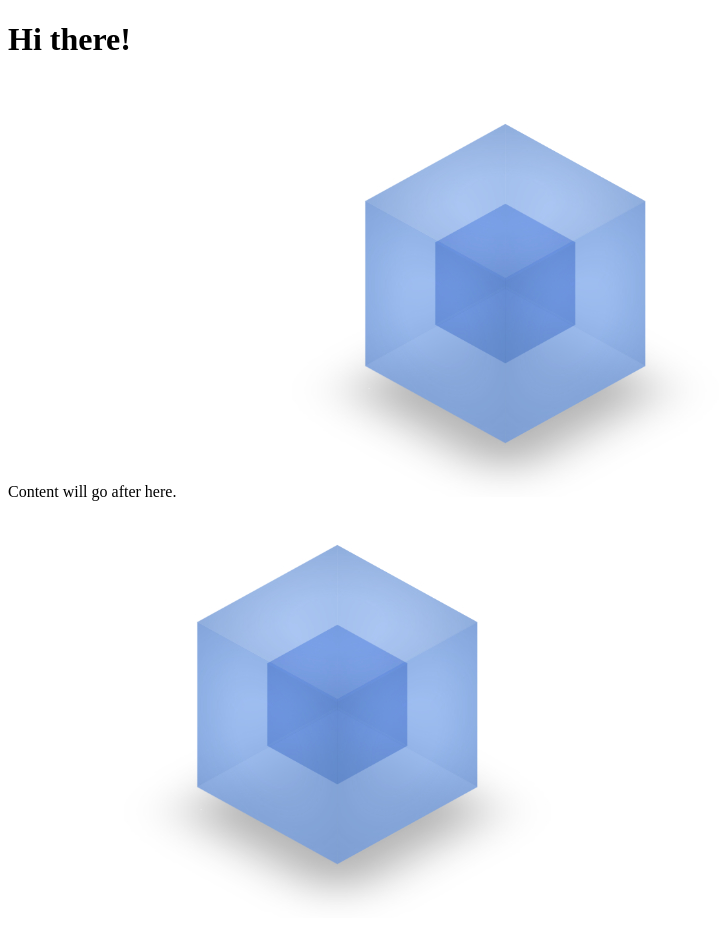
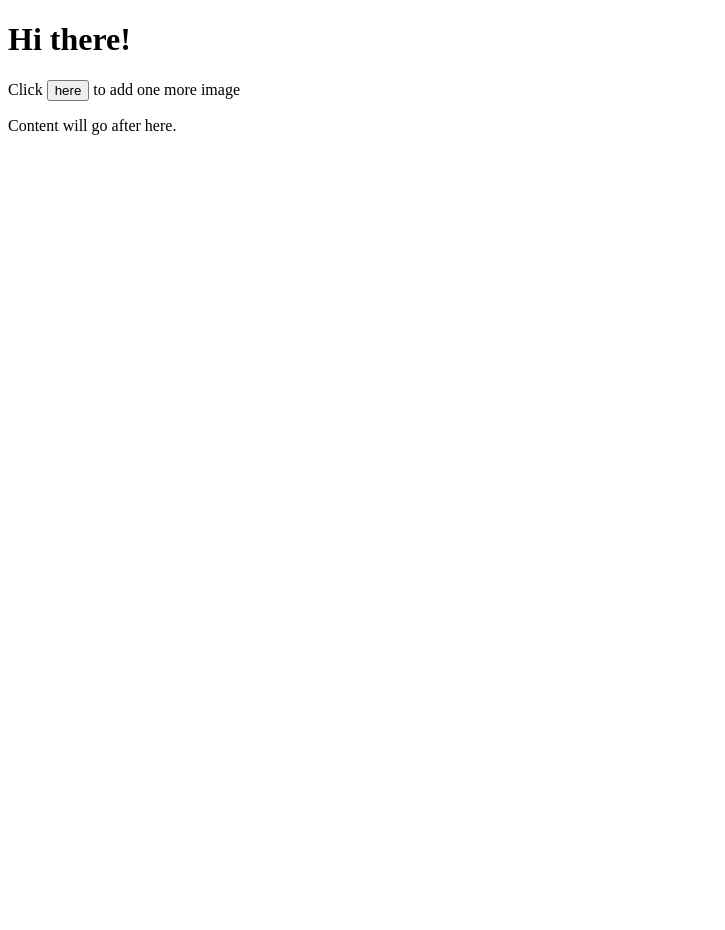
Before and after one commit to ajaegle/jscc17-webpack-caching, a website built with webpack: page src/index-template.html in a window 1280 px wide. Shown: the whole page, without its empty margins (0-725 px from the left). After the commit the page ends 800 px from the top, so only its background shows below. Built offline with nearby package versions, Linux system fonts and the light colour scheme.

Commit message:
dynamically add image on button click

```diff
--- a/src/index-template.html
+++ b/src/index-template.html
@@ -6,6 +6,7 @@
   </head>
   <body>
     <h1>Hi there!</h1>
+    <p>Click <button id="add">here</button> to add one more image</p>
     <div class="content">Content will go after here.</div>
   </body>
 </html>
--- a/src/index.js
+++ b/src/index.js
@@ -5,5 +5,5 @@ import {appendImageTo} from "./imageappender";
 
 console.log(fooString, barString);
 
-appendImageTo(".content");
-appendImageTo(".content");
+const button = document.querySelector("button#add");
+button.addEventListener("click", () => appendImageTo(".content"));
```
